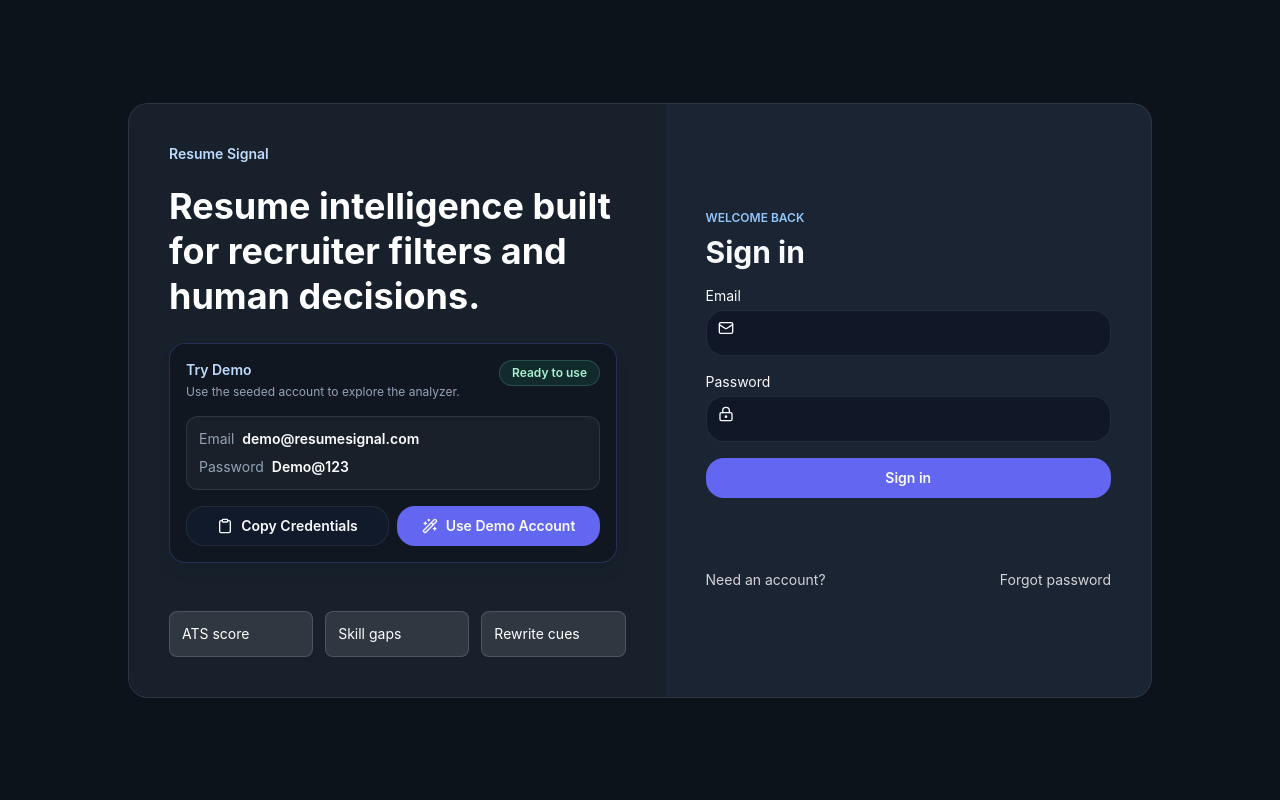
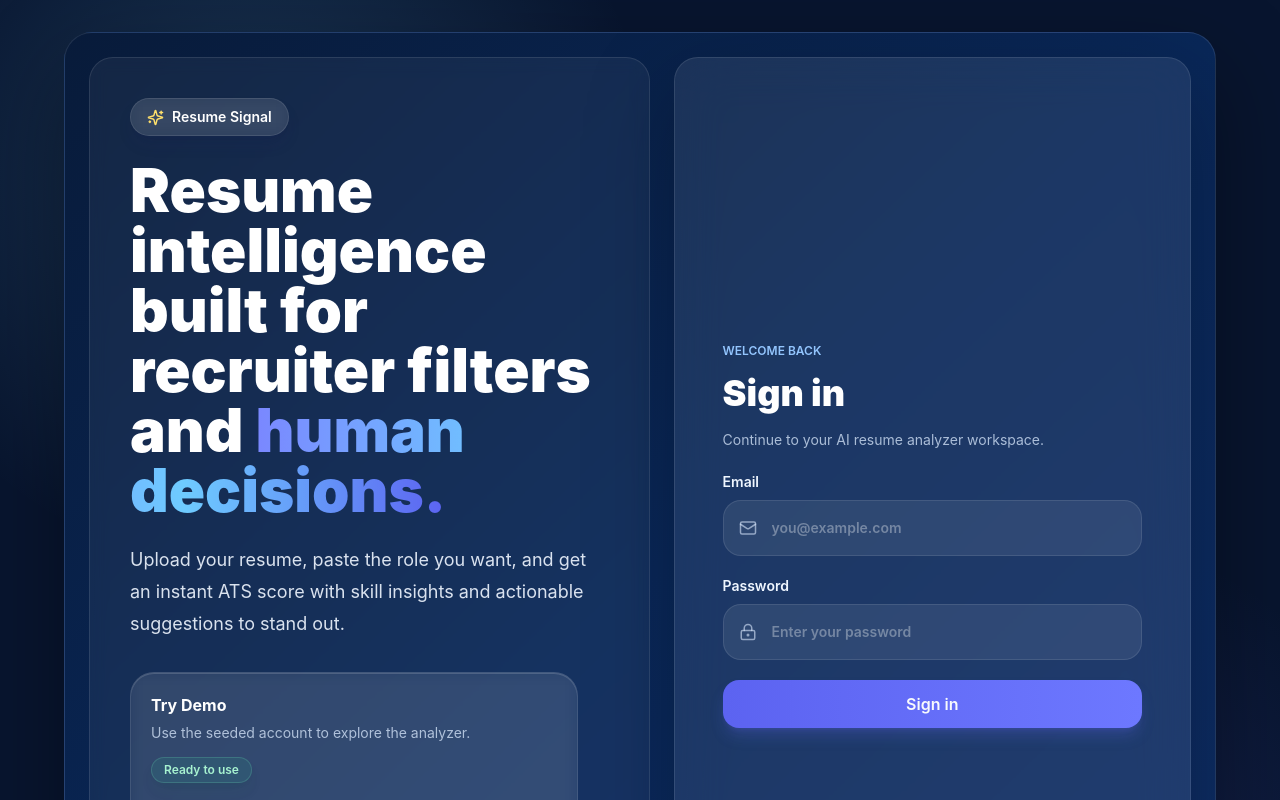
Before and after one commit to Rmahiii/AI-Resume-Analyzer, a React (Vite) app in the folder apps/web/: page /login in a window 1280 px wide. Shown: the top 800 px of the page. Built offline with nearby package versions, Linux system fonts and the light colour scheme; no server answers.

Commit message:
Redesign authentication page

```diff
--- a/apps/web/src/pages/AuthPage.jsx
+++ b/apps/web/src/pages/AuthPage.jsx
@@ -1,5 +1,5 @@
 import { motion } from "framer-motion";
-import { Check, Clipboard, LockKeyhole, Mail, UserRound, Wand2 } from "lucide-react";
+import { Check, Clipboard, LockKeyhole, Mail, Sparkles, UserRound, Wand2 } from "lucide-react";
 import { useState } from "react";
 import { useDispatch, useSelector } from "react-redux";
 import { Link, Navigate } from "react-router-dom";
@@ -52,87 +52,127 @@
   };
 
   return (
-    <main className="grid min-h-screen place-items-center bg-[#0d131a] p-4 text-slate-50">
+    <main className="relative grid min-h-screen place-items-center overflow-hidden bg-app-bg p-4 text-app-text md:p-8">
+      <motion.div
+        animate={{ scale: [1, 1.08, 1], opacity: [0.55, 0.85, 0.55] }}
+        transition={{ duration: 7, repeat: Infinity, ease: "easeInOut" }}
+        className="absolute left-[8%] top-[10%] h-72 w-72 rounded-full bg-[var(--color-accent-indigo)]/25 blur-3xl"
+      />
+      <motion.div
+        animate={{ x: [0, 18, 0], y: [0, -14, 0] }}
+        transition={{ duration: 9, repeat: Infinity, ease: "easeInOut" }}
+        className="absolute bottom-[8%] right-[10%] h-80 w-80 rounded-full bg-[var(--color-accent-blue)]/20 blur-3xl"
+      />
+      <div className="auth-radial-field absolute inset-0" />
       <motion.section
         initial={{ opacity: 0, scale: 0.98 }}
         animate={{ opacity: 1, scale: 1 }}
-        className="panel grid w-full max-w-5xl overflow-hidden md:grid-cols-[1.05fr_.95fr]"
+        transition={{ duration: 0.55, ease: "easeOut" }}
+        className="relative z-10 grid w-full max-w-6xl gap-6 overflow-hidden rounded-[28px] border border-white/10 bg-gradient-to-br from-[var(--color-hero-start)] via-[var(--color-hero-mid)] to-[var(--color-hero-end)] p-4 shadow-[0_35px_90px_rgba(0,0,0,0.35)] md:grid-cols-[1.04fr_.96fr] md:p-5 lg:p-6"
       >
-        <div className="grid content-between gap-12 bg-[#18212b] p-6 text-white md:p-10">
+        <motion.div
+          initial={{ opacity: 0, x: -24 }}
+          animate={{ opacity: 1, x: 0 }}
+          transition={{ duration: 0.6, ease: "easeOut", delay: 0.08 }}
+          className="order-2 grid content-between gap-10 rounded-[24px] border border-white/10 bg-white/[0.05] p-6 text-white backdrop-blur md:order-1 md:p-10"
+        >
           <div>
-            <p className="text-sm font-semibold text-blue-200">Resume Signal</p>
-            <h1 className="mt-5 max-w-xl text-4xl font-bold leading-tight">
-              Resume intelligence built for recruiter filters and human decisions.
+            <span className="inline-flex w-fit items-center gap-2 rounded-full border border-white/10 bg-white/10 px-4 py-2 text-sm font-semibold text-white shadow-lg shadow-blue-950/20 backdrop-blur">
+              <Sparkles size={17} className="text-[var(--color-accent-gold)]" /> Resume Signal
+            </span>
+            <h1 className="mt-6 max-w-xl text-4xl font-black leading-[1.05] tracking-normal text-white md:text-5xl xl:text-6xl">
+              Resume intelligence built for recruiter filters and{" "}
+              <span className="bg-gradient-to-r from-[var(--color-accent-purple)] via-[var(--color-accent-blue)] to-[var(--color-accent-indigo)] bg-clip-text text-transparent">
+                human decisions.
+              </span>
             </h1>
+            <p className="mt-6 max-w-lg text-lg leading-8 text-blue-50/90">
+              Upload your resume, paste the role you want, and get an instant ATS score with skill insights and actionable suggestions to stand out.
+            </p>
             {!isSignup && (
-              <section className="mt-6 max-w-md rounded-2xl border border-[#6973ff]/25 bg-[#101821]/95 p-4 text-slate-100 shadow-lg shadow-[#06152f]/10">
-                <div className="flex flex-wrap items-start justify-between gap-3">
+              <motion.section
+                whileHover={{ y: -3 }}
+                transition={{ duration: 0.2, ease: "easeOut" }}
+                className="auth-glass mt-8 max-w-md p-5 text-blue-50"
+              >
+                <div className="flex flex-wrap items-center justify-between gap-3">
                   <div>
-                    <p className="text-sm font-semibold text-blue-200">Try Demo</p>
-                    <p className="mt-1 text-xs text-slate-400">Use the seeded account to explore the analyzer.</p>
+                    <p className="text-base font-bold text-white">Try Demo</p>
+                    <p className="mt-1 text-sm leading-6 text-blue-100/75">Use the seeded account to explore the analyzer.</p>
                   </div>
-                  <span className="rounded-full border border-emerald-300/20 bg-emerald-400/10 px-3 py-1 text-xs font-semibold text-emerald-200">
+                  <span className="rounded-full border border-emerald-300/20 bg-emerald-400/10 px-3 py-1 text-xs font-semibold text-emerald-200 shadow-lg shadow-emerald-900/10">
                     Ready to use
                   </span>
                 </div>
-                <div className="mt-4 grid gap-2 rounded-xl border border-white/10 bg-white/[0.04] p-3 text-sm">
-                  <p className="flex flex-wrap items-center gap-x-2 gap-y-1">
-                    <span className="text-slate-400">Email</span>
-                    <span className="font-semibold text-white">{demoCredentials.email}</span>
+                <div className="mt-5 grid gap-3 rounded-[18px] border border-white/10 bg-white/[0.06] p-4 text-sm">
+                  <p className="flex flex-wrap items-center justify-between gap-x-4 gap-y-1">
+                    <span className="font-semibold text-blue-100/70">Email</span>
+                    <span className="font-bold text-white">{demoCredentials.email}</span>
                   </p>
-                  <p className="flex flex-wrap items-center gap-x-2 gap-y-1">
-                    <span className="text-slate-400">Password</span>
-                    <span className="font-semibold text-white">{demoCredentials.password}</span>
+                  <p className="flex flex-wrap items-center justify-between gap-x-4 gap-y-1">
+                    <span className="font-semibold text-blue-100/70">Password</span>
+                    <span className="font-bold text-white">{demoCredentials.password}</span>
                   </p>
                 </div>
-                <div className="mt-4 grid gap-2 sm:grid-cols-2">
-                  <button type="button" className="button-quiet" onClick={copyDemoCredentials}>
+                <div className="mt-5 grid gap-3 sm:grid-cols-2">
+                  <button type="button" className="button-quiet min-h-12 rounded-2xl border-white/10 bg-white/[0.07] hover:bg-white/[0.11]" onClick={copyDemoCredentials}>
                     {copied ? <Check size={16} /> : <Clipboard size={16} />}
                     {copied ? "Copied" : "Copy Credentials"}
                   </button>
-                  <button type="button" className="button-primary" onClick={useDemoAccount}>
+                  <button type="button" className="button-primary group relative min-h-12 overflow-hidden rounded-2xl bg-gradient-to-r from-[var(--color-accent-indigo)] to-[var(--color-cta-end)] shadow-lg shadow-indigo-500/25 hover:scale-[1.01]" onClick={useDemoAccount}>
+                    <span className="absolute inset-0 -translate-x-full bg-white/15 transition-transform duration-500 group-hover:translate-x-full" />
                     <Wand2 size={16} />
                     Use Demo Account
                   </button>
                 </div>
-              </section>
+              </motion.section>
             )}
           </div>
-          <div className="grid grid-cols-3 gap-3 text-sm">
+          <div className="grid grid-cols-1 gap-3 text-sm sm:grid-cols-3">
             {["ATS score", "Skill gaps", "Rewrite cues"].map((item) => (
-              <span key={item} className="rounded-lg border border-white/15 bg-white/10 p-3">{item}</span>
+              <span key={item} className="rounded-2xl border border-white/10 bg-white/10 p-4 text-center font-bold text-blue-50 shadow-lg shadow-blue-950/10 transition duration-200 hover:-translate-y-1 hover:bg-white/[0.13]">{item}</span>
             ))}
           </div>
-        </div>
-        <form onSubmit={submit} className="grid content-center gap-4 p-6 md:p-10">
+        </motion.div>
+        <motion.form
+          initial={{ opacity: 0, x: 24 }}
+          animate={{ opacity: 1, x: 0 }}
+          transition={{ duration: 0.6, ease: "easeOut", delay: 0.15 }}
+          onSubmit={submit}
+          className="auth-card order-1 grid content-center gap-5 p-6 md:order-2 md:p-10 lg:p-12"
+        >
           <div>
             <p className="eyebrow">{isSignup ? "Create account" : "Welcome back"}</p>
-            <h2 className="mt-2 text-3xl font-bold">{isSignup ? "Start analyzing" : "Sign in"}</h2>
+            <h2 className="mt-3 text-4xl font-black leading-tight tracking-normal text-white">{isSignup ? "Start analyzing" : "Sign in"}</h2>
+            <p className="mt-3 text-sm leading-6 text-blue-100/75">
+              {isSignup ? "Create your workspace and start scoring resumes with AI." : "Continue to your AI resume analyzer workspace."}
+            </p>
           </div>
           {isSignup && (
-            <label className="grid gap-1 text-sm">
+            <label className="grid gap-2 text-sm font-semibold text-blue-50">
               Name
-              <span className="relative"><UserRound className="absolute left-3 top-2.5" size={16} /><input className="field pl-9" value={form.name} onChange={(event) => setForm({ ...form, name: event.target.value })} /></span>
+              <span className="relative"><UserRound className="pointer-events-none absolute left-4 top-1/2 -translate-y-1/2 text-blue-100/60 transition-colors" size={18} /><input className="auth-input pl-12" placeholder="Maya Chen" value={form.name} onChange={(event) => setForm({ ...form, name: event.target.value })} /></span>
             </label>
           )}
-          <label className="grid gap-1 text-sm">
+          <label className="grid gap-2 text-sm font-semibold text-blue-50">
             Email
-            <span className="relative"><Mail className="absolute left-3 top-2.5" size={16} /><input className="field pl-9" type="email" value={form.email} onChange={(event) => setForm({ ...form, email: event.target.value })} /></span>
+            <span className="relative"><Mail className="pointer-events-none absolute left-4 top-1/2 -translate-y-1/2 text-blue-100/60 transition-colors" size={18} /><input className="auth-input pl-12" type="email" placeholder="you@example.com" value={form.email} onChange={(event) => setForm({ ...form, email: event.target.value })} /></span>
           </label>
-          <label className="grid gap-1 text-sm">
+          <label className="grid gap-2 text-sm font-semibold text-blue-50">
             Password
-            <span className="relative"><LockKeyhole className="absolute left-3 top-2.5" size={16} /><input className="field pl-9" type="password" value={form.password} onChange={(event) => setForm({ ...form, password: event.target.value })} /></span>
+            <span className="relative"><LockKeyhole className="pointer-events-none absolute left-4 top-1/2 -translate-y-1/2 text-blue-100/60 transition-colors" size={18} /><input className="auth-input pl-12" type="password" placeholder="Enter your password" value={form.password} onChange={(event) => setForm({ ...form, password: event.target.value })} /></span>
           </label>
-          {error && <p className="rounded-lg bg-rose-500/15 p-3 text-sm text-rose-700 dark:text-rose-200">{error}</p>}
-          <button className="button-primary" disabled={status === "loading"}>
-            {isSignup ? "Create account" : "Sign in"}
+          {error && <p className="rounded-2xl border border-rose-300/15 bg-rose-500/15 p-3 text-sm font-semibold text-rose-100">{error}</p>}
+          <button className="button-primary group relative min-h-12 overflow-hidden rounded-2xl bg-gradient-to-r from-[var(--color-accent-indigo)] to-[var(--color-cta-end)] text-base shadow-lg shadow-indigo-500/25 hover:scale-[1.01]" disabled={status === "loading"}>
+            <span className="absolute inset-0 -translate-x-full bg-white/15 transition-transform duration-500 group-hover:translate-x-full" />
+            {status === "loading" ? "Please wait" : isSignup ? "Create account" : "Sign in"}
           </button>
           <GoogleButton />
-          <div className="flex flex-wrap justify-between gap-2 text-sm text-zinc-600 dark:text-zinc-300">
-            <Link to={isSignup ? "/login" : "/signup"}>{isSignup ? "Already registered?" : "Need an account?"}</Link>
-            <Link to="/forgot-password">Forgot password</Link>
+          <div className="flex flex-wrap justify-between gap-3 text-sm font-semibold text-blue-100/75">
+            <Link className="transition hover:text-white" to={isSignup ? "/login" : "/signup"}>{isSignup ? "Already registered?" : "Need an account?"}</Link>
+            <Link className="transition hover:text-white" to="/forgot-password">Forgot password</Link>
           </div>
-        </form>
+        </motion.form>
       </motion.section>
     </main>
   );
--- a/apps/web/src/styles.css
+++ b/apps/web/src/styles.css
@@ -16,6 +16,16 @@
   --color-primary-rgb: 99 102 241;
   --color-secondary: #3b82f6;
   --color-secondary-rgb: 59 130 246;
+  --color-hero-start: #081B3A;
+  --color-hero-mid: #092758;
+  --color-hero-end: #0F2E67;
+  --color-accent-blue: #6ecbff;
+  --color-accent-blue-rgb: 110 203 255;
+  --color-accent-indigo: #5c63f1;
+  --color-accent-indigo-rgb: 92 99 241;
+  --color-accent-purple: #7a87ff;
+  --color-accent-gold: #ffe06b;
+  --color-cta-end: #6d78ff;
   --color-text-primary: #f8fafc;
   --color-text-primary-rgb: 248 250 252;
   --color-text-secondary: #94a3b8;
@@ -105,4 +115,22 @@
   .resume-heading {
     @apply border-b border-white/10 pb-1 text-[12px] font-black uppercase tracking-[0.08em] text-app-text;
   }
+  .auth-input {
+    @apply h-14 w-full rounded-[18px] border border-white/10 bg-white/[0.08] px-4 py-3 text-sm font-semibold text-app-text outline-none transition duration-200 placeholder:text-app-muted/70 focus:bg-white/[0.11];
+  }
+  .auth-input:focus {
+    border-color: var(--color-accent-blue);
+    box-shadow: 0 0 0 2px rgb(var(--color-accent-blue-rgb) / 0.3), 0 0 32px rgb(var(--color-accent-indigo-rgb) / 0.16);
+  }
+  .auth-card {
+    @apply rounded-[24px] border border-white/10 bg-white/[0.08] shadow-[0_28px_90px_rgba(0,0,0,0.26)] backdrop-blur-xl;
+  }
+  .auth-glass {
+    @apply rounded-[24px] border border-white/10 bg-white/[0.08] shadow-[inset_0_1px_0_rgba(255,255,255,0.16)] backdrop-blur;
+  }
+  .auth-radial-field {
+    background:
+      radial-gradient(circle at 20% 15%, rgb(var(--color-accent-blue-rgb) / 0.18), transparent 28%),
+      radial-gradient(circle at 80% 80%, rgb(var(--color-accent-indigo-rgb) / 0.18), transparent 30%);
+  }
 }
```
